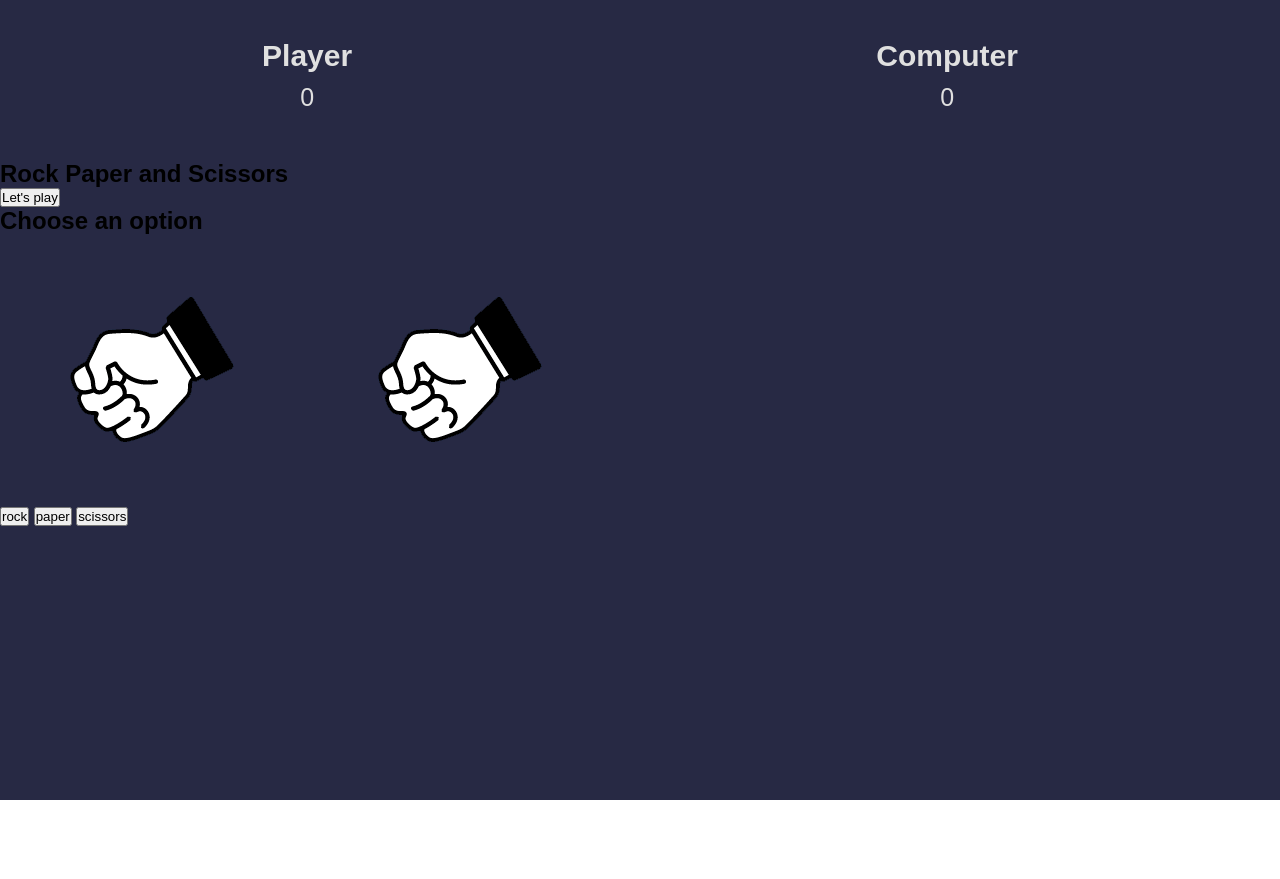
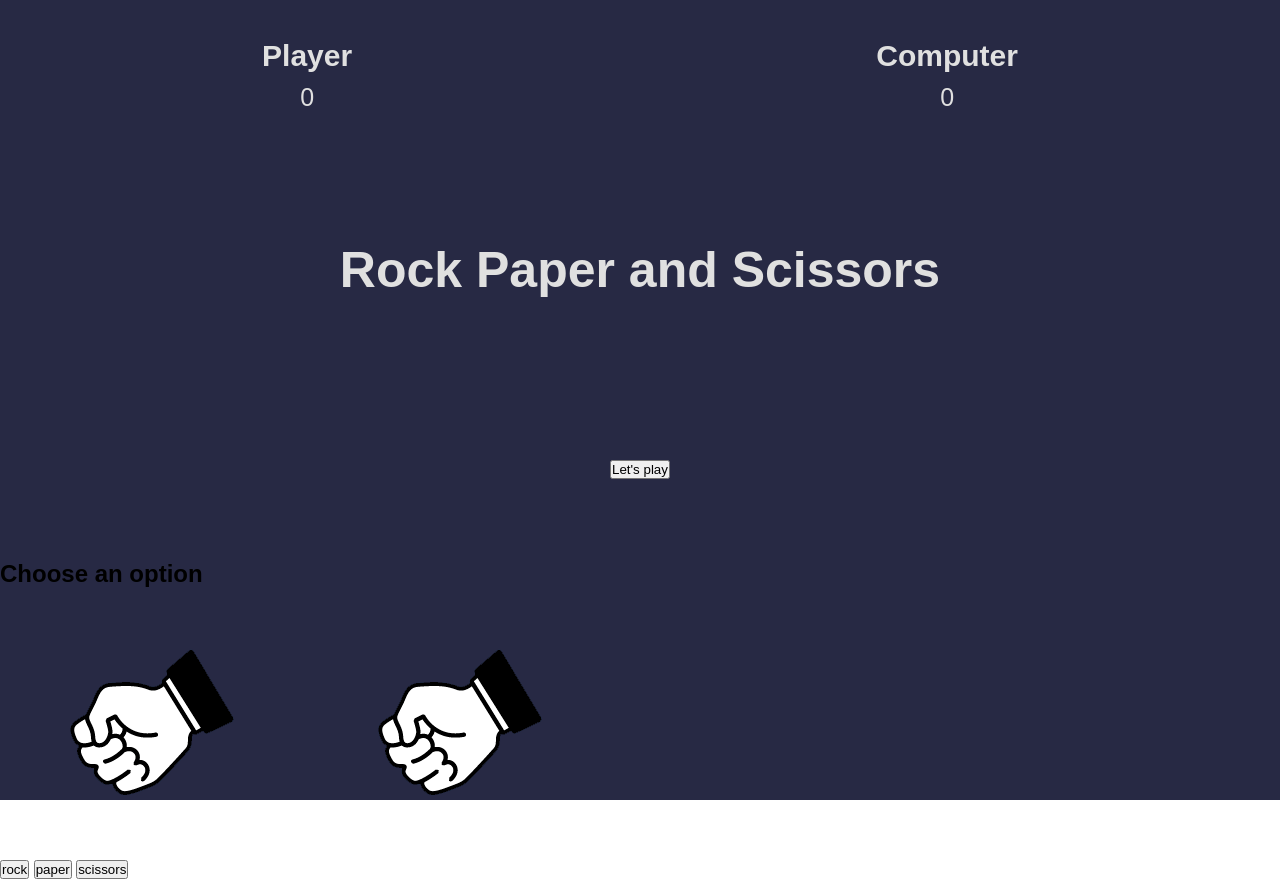
Before and after one commit to Enkronan/RockPaperScissors, a plain HTML site: page index.html in a window 1280 px wide. Before the commit the page ends 800 px from the top, so only its background shows below. Drawn offline with Linux system fonts and the light colour scheme.

Commit message:
type: refactor
added basic styling to center elements

```diff
--- a/style.css
+++ b/style.css
@@ -26,3 +26,17 @@ section{
     padding: 10px;
     font-size: 25px;
 }
+
+
+.intro{
+    color: rgb(224, 224, 224);
+    height: 50vh;
+    display: flex;
+    flex-direction: column;
+    align-items: center;
+    justify-content: space-around;
+}
+
+.intro h1{
+    font-size: 50px;
+}
```
